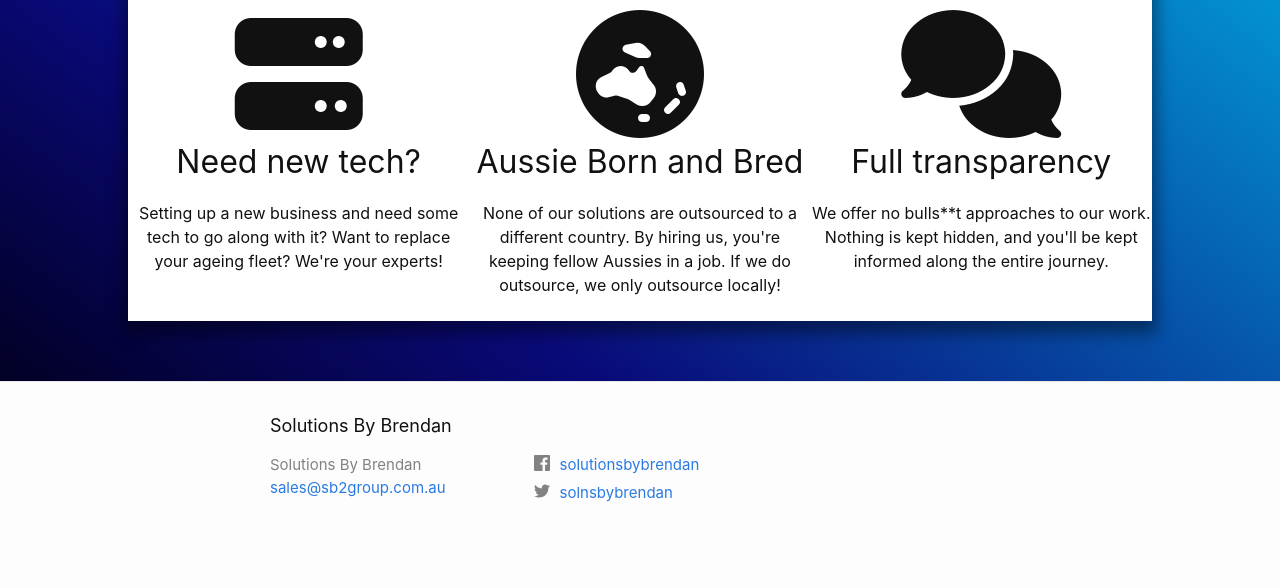
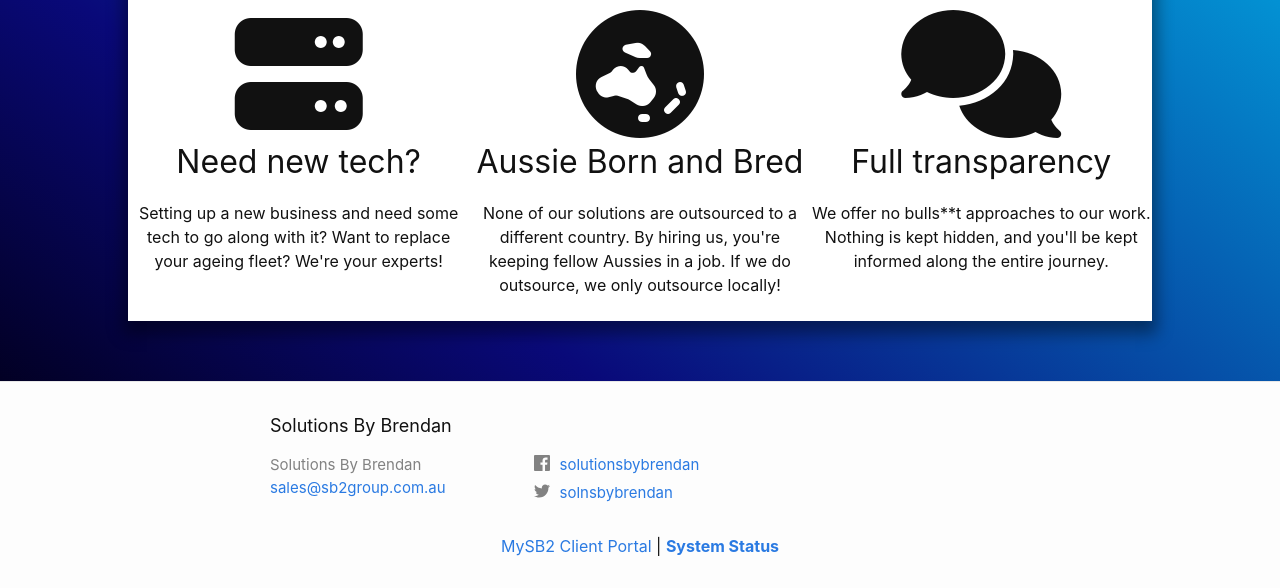
Before and after one commit to iKill101/sb2-grp, a Jekyll site: the page built from index.markdown, in a window 1280 px wide. Shown: the part 517-1105 px from the top of the page. Built offline with Jekyll 4.4.1, drawn with Linux system fonts in a browser that asks for light colours; nearby versions of some CDN libraries; before the commit the page ends 1081 px from its top, so only the background shows below that.

Commit message:
added footer links

```diff
--- a/_includes/footer.html
+++ b/_includes/footer.html
@@ -30,7 +30,10 @@
       </div>
 -->
     </div>
-
+    <div class="ext-links-footer">
+      <a href="https://my.sb2.group/" target="_blank">MySB2 Client Portal</a> | <a href="https://status.sb2group.com.au" target="_blank"><b>System Status</b></a>
+      <br>
+    </div>
   </div>
 
 </footer>
--- a/_includes/header.html
+++ b/_includes/header.html
@@ -11,6 +11,9 @@
     .subheader a:focus {
       color: white;
       text-decoration: none;
+    }
+    .ext-links-footer {
+      text-align: center;
     }
   </style>
   <div class="subheader">
```
